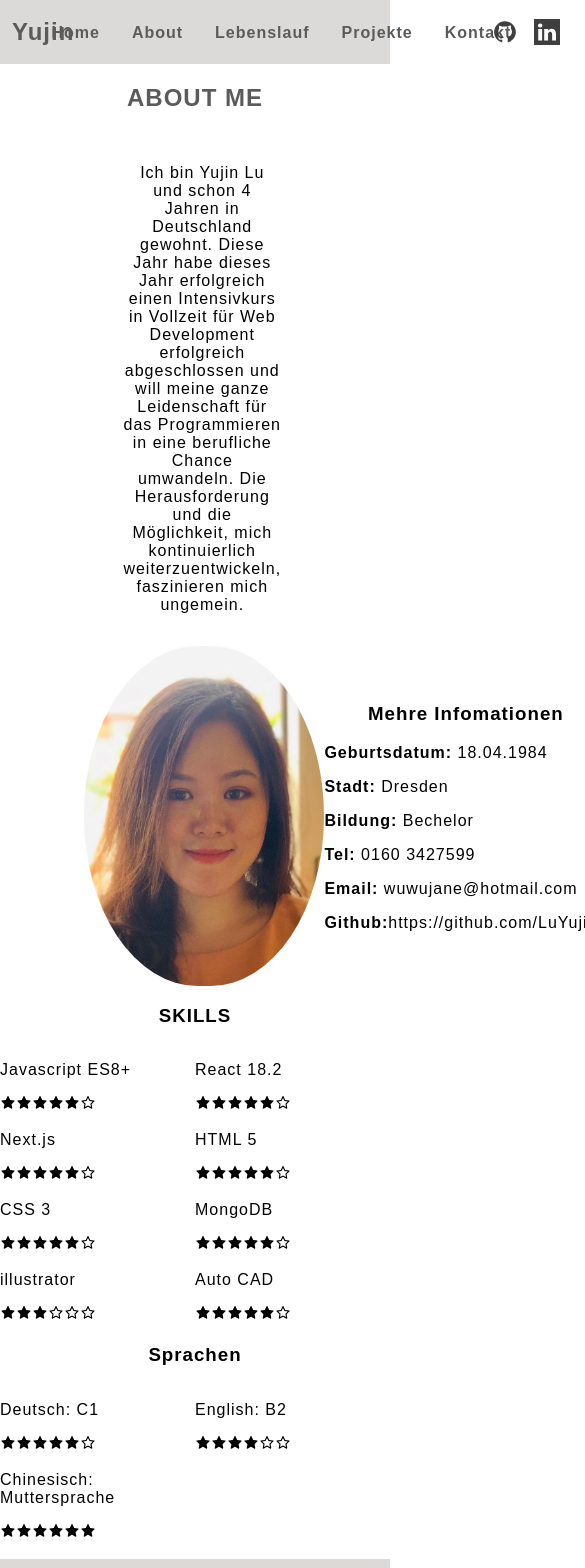
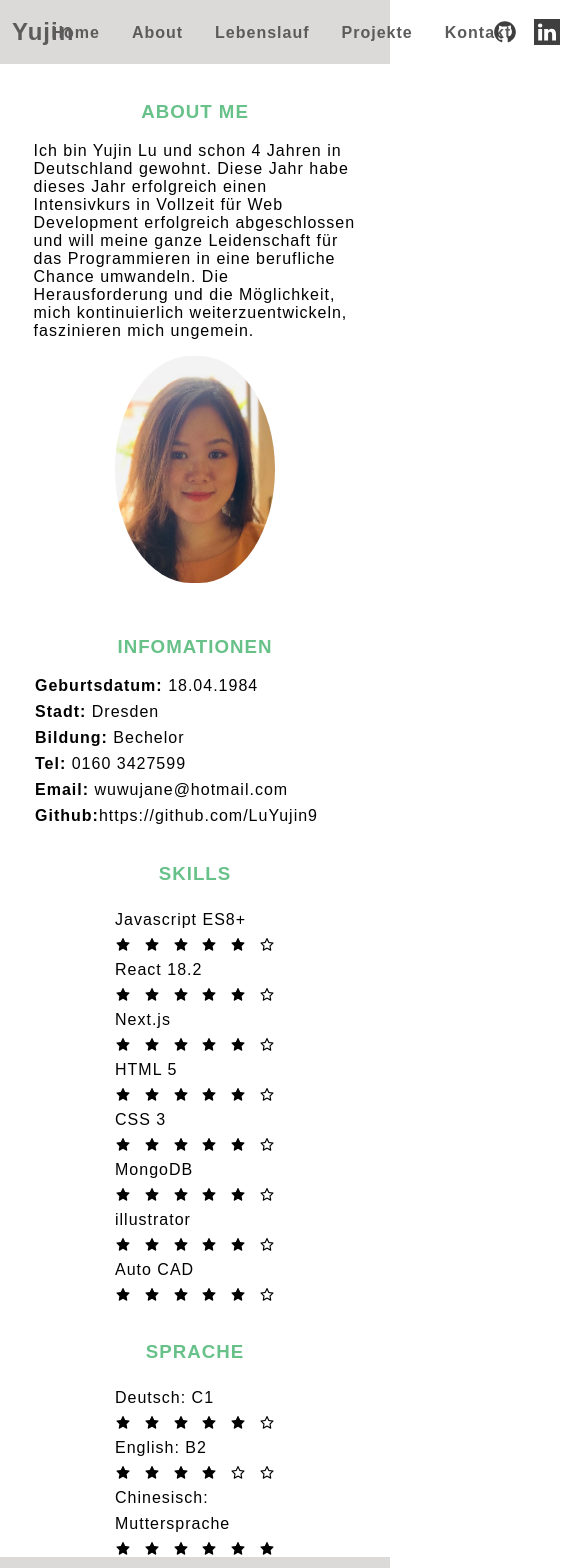
Before and after one commit to LuYujin9/Portfolio, a React (Create React App) app: page /about in a window 390 px wide. Shown: the top 1568 px of the page, 585 px wide, since content can reach past the window. Built offline with nearby package versions, Linux system fonts and the light colour scheme.

Commit message:
added the function of showing somen elements slower and styled the page 'About'

```diff
--- a/src/App.css
+++ b/src/App.css
@@ -11,7 +11,9 @@
   --color-bright: #e3ebef;
   --color-button: #67c189;
 }
-
+p {
+  margin: 8px auto;
+}
 body {
   margin: 0px;
   background-color: white;
@@ -71,6 +73,12 @@ h2 {
   color: var(--color-dack);
 }
 h3 {
+  margin-top: 2em;
+  text-align: center;
+  color: var(--color-button);
+}
+
+h4 {
   text-align: center;
 }
 
@@ -125,7 +133,7 @@ nav {
   display: flex;
   flex-direction: column;
   animation-duration: 2s;
-  animation-name: slidein;
+  animation-name: slide-in;
 }
 
 .about-me-link {
@@ -138,55 +146,9 @@ nav {
   text-decoration: none;
 }
 
-/* about me */
-.about-me-context {
-  margin: 2em 10vw;
-  text-align: center;
-}
-
-.my-foto {
-  width: 15em;
-  border-radius: 10em/15em;
-}
-
-.description {
-  margin: auto 10vh;
-  display: flex;
-}
-
-.informations-container {
-  margin: auto 10vh;
-  display: flex;
-  justify-content: space-around;
-}
-.informations {
-  margin: auto;
-}
-.progress-bar-wrap {
-  width: 10em;
-  background-color: var(--color-bright);
-}
-.progress-bar {
-  display: flex;
-  flex-direction: column;
-  justify-content: center;
-  overflow: hidden;
-  text-align: center;
-  white-space: nowrap;
-  width: 8em;
-  background-color: var(--color-button);
-}
-.skill-container {
-  display: grid;
-  grid-template-columns: 1fr 1fr;
-}
-.language-container {
-  display: grid;
-  grid-template-columns: 1fr 1fr;
-}
 /* animation */
 
-@keyframes slidein {
+@keyframes slide-in {
   from {
     margin-top: 100%;
     width: 100%;
--- a/src/App.js
+++ b/src/App.js
@@ -50,7 +50,7 @@ function App() {
       </header>
       <Routes>
         <Route path="/" element={<Home />} exact />
-        <Route path="/about" element={<About />} exact />
+        <Route path="/about" element={<About />} />
         <Route path="/resume" element={<Resume />} />
         <Route path="/projects" element={<Projects />} />
         <Route path="/contact" element={<Contact />} />
--- /dev/null
+++ b/src/Pages/About.css
@@ -0,0 +1,75 @@
+/* about me */
+.about-me-context {
+  margin: 2em 10vw;
+  text-align: center;
+}
+
+.description-container {
+  margin: auto;
+  display: flex;
+  width: 45em;
+  @media only screen and (max-width: 768px) {
+    flex-direction: column;
+    width: 92vw;
+  }
+}
+
+.my-description {
+  margin: auto;
+  width: 50%;
+  @media only screen and (max-width: 768px) {
+    flex-direction: column;
+    width: 90%;
+  }
+}
+
+.my-foto {
+  margin: 1em auto;
+  width: 10em;
+  border-radius: 10em/15em;
+}
+
+.informations-container {
+  margin: auto;
+  width: 20em;
+}
+
+.skills-container,
+.languages-container {
+  display: grid;
+  @media only screen and (max-width: 768px) {
+    margin: auto;
+    width: 95%;
+  }
+  @media only screen and (min-width: 769px) {
+    margin: auto;
+    width: 45em;
+    grid-template-columns: 1fr 1fr;
+  }
+}
+
+.skill,
+.language {
+  margin: auto;
+}
+
+.rates {
+  display: flex;
+  width: 10em;
+  justify-content: space-between;
+  animation-duration: 3s;
+  animation-name: spacing-widened;
+}
+
+@keyframes spacing-widened {
+  from {
+    width: 5em;
+  }
+  to {
+    width: 10em;
+  }
+}
+.slow-element {
+  animation-duration: 3s;
+  animation-name: slide-in;
+}
--- a/src/Pages/About.js
+++ b/src/Pages/About.js
@@ -1,10 +1,37 @@
 import { AiFillStar, AiOutlineStar } from "react-icons/ai";
+import React, { useState, useEffect, useRef } from "react";
+import "./About.css";
+
 function About() {
+  const [shouldRender, setShouldRender] = useState(false);
+  const targetRef = useRef(null);
+
+  useEffect(() => {
+    const options = {
+      root: null,
+      rootMargin: "0px",
+      threshold: 0.5,
+    };
+
+    const observer = new IntersectionObserver((entries) => {
+      entries.forEach((entry) => {
+        if (entry.isIntersecting) {
+          setShouldRender(true);
+          observer.unobserve(entry.target);
+        }
+      });
+    }, options);
+
+    if (targetRef.current) {
+      observer.observe(targetRef.current);
+    }
+  }, []);
+
   return (
     <main>
-      <h2>ABOUT ME</h2>
-      <section className="description">
-        <p className="about-me-context">
+      <h3>ABOUT ME</h3>
+      <section className="description-container">
+        <p className="my-description">
           Ich bin Yujin Lu und schon 4 Jahren in Deutschland gewohnt. Diese Jahr
           habe dieses Jahr erfolgreich einen Intensivkurs in Vollzeit für Web
           Development erfolgreich abgeschlossen und will meine ganze
@@ -12,51 +39,39 @@ function About() {
           umwandeln. Die Herausforderung und die Möglichkeit, mich
           kontinuierlich weiterzuentwickeln, faszinieren mich ungemein.
         </p>
+        <img src="/images/my-foto.jpg" alt="my foto" className="my-foto" />
       </section>
+      <h3>INFOMATIONEN</h3>
       <section className="informations-container">
-        <img src="/images/my-foto.jpg" alt="my foto" className="my-foto" />
-        <div className="informations">
-          <h3>Mehre Infomationen</h3>
-          <ul>
-            <li>
-              <p>
+        <p className="information">
           <strong>Geburtsdatum: </strong>18.04.1984
         </p>
-            </li>
-            <li>
-              <p>
+        <p className="information">
           <strong>Stadt: </strong>Dresden
         </p>
-            </li>
-            <li>
-              <p>
+        <p className="information">
           <strong>Bildung: </strong>Bechelor
         </p>
-            </li>
-            <li>
-              <p>
+        <p className="information">
           <strong>Tel: </strong>0160 3427599
         </p>
-            </li>
-            <li>
-              <p>
+        <p className="information">
           <strong>Email: </strong>wuwujane@hotmail.com
         </p>
-            </li>
-            <li>
-              <p>
+        <p className="information">
           <strong>Github:</strong>https://github.com/LuYujin9
         </p>
-            </li>
-          </ul>
-        </div>
       </section>
+
+      <div ref={targetRef} className="slow-element">
+        {shouldRender && (
+          <div>
             <section>
               <h3>SKILLS</h3>
-        <ul className="skill-container">
-          <li>
-            <p className="skill">Javascript ES8+</p>
-            <div className="rate-of-skills">
+              <ul className="skills-container">
+                <li className="skill">
+                  <p>Javascript ES8+</p>
+                  <div className="rates">
                     <AiFillStar />
                     <AiFillStar />
                     <AiFillStar />
@@ -65,9 +80,9 @@ function About() {
                     <AiOutlineStar />
                   </div>
                 </li>
-          <li>
-            <p className="skill">React 18.2</p>
-            <div className="rate-of-skills">
+                <li className="skill">
+                  <p>React 18.2</p>
+                  <div className="rates">
                     <AiFillStar />
                     <AiFillStar />
                     <AiFillStar />
@@ -76,9 +91,9 @@ function About() {
                     <AiOutlineStar />
                   </div>
                 </li>
-          <li>
-            <p className="skill">Next.js</p>
-            <div className="rate-of-skills">
+                <li className="skill">
+                  <p>Next.js</p>
+                  <div className="rates">
                     <AiFillStar />
                     <AiFillStar />
                     <AiFillStar />
@@ -87,9 +102,9 @@ function About() {
                     <AiOutlineStar />
                   </div>
                 </li>
-          <li>
-            <p className="skill">HTML 5</p>
-            <div className="rate-of-skills">
+                <li className="skill">
+                  <p>HTML 5</p>
+                  <div className="rates">
                     <AiFillStar />
                     <AiFillStar />
                     <AiFillStar />
@@ -98,9 +113,9 @@ function About() {
                     <AiOutlineStar />
                   </div>
                 </li>
-          <li>
-            <p className="skill">CSS 3</p>
-            <div className="rate-of-skills">
+                <li className="skill">
+                  <p>CSS 3</p>
+                  <div className="rates">
                     <AiFillStar />
                     <AiFillStar />
                     <AiFillStar />
@@ -109,9 +124,9 @@ function About() {
                     <AiOutlineStar />
                   </div>
                 </li>
-          <li>
-            <p className="skill">MongoDB</p>
-            <div className="rate-of-skills">
+                <li className="skill">
+                  <p>MongoDB</p>
+                  <div className="rates">
                     <AiFillStar />
                     <AiFillStar />
                     <AiFillStar />
@@ -120,20 +135,20 @@ function About() {
                     <AiOutlineStar />
                   </div>
                 </li>
-          <li>
-            <p className="skill">illustrator</p>
-            <div className="rate-of-skills">
+                <li className="skill">
+                  <p>illustrator</p>
+                  <div className="rates">
+                    <AiFillStar />
+                    <AiFillStar />
                     <AiFillStar />
                     <AiFillStar />
                     <AiFillStar />
                     <AiOutlineStar />
-              <AiOutlineStar />
-              <AiOutlineStar />
                   </div>
                 </li>
-          <li>
-            <p className="skill">Auto CAD</p>
-            <div className="rate-of-skills">
+                <li className="skill">
+                  <p>Auto CAD</p>
+                  <div className="rates">
                     <AiFillStar />
                     <AiFillStar />
                     <AiFillStar />
@@ -145,11 +160,11 @@ function About() {
               </ul>
             </section>
             <section>
-        <h3>Sprachen</h3>
-        <ul className="language-container">
-          <li>
-            <p className="skill">Deutsch: C1</p>
-            <div className="rate-of-skills">
+              <h3>SPRACHE</h3>
+              <ul className="languages-container">
+                <li className="language">
+                  <p>Deutsch: C1</p>
+                  <div className="rates">
                     <AiFillStar />
                     <AiFillStar />
                     <AiFillStar />
@@ -158,9 +173,9 @@ function About() {
                     <AiOutlineStar />
                   </div>
                 </li>
-          <li>
-            <p className="skill">English: B2</p>
-            <div className="rate-of-skills">
+                <li className="language">
+                  <p>English: B2</p>
+                  <div className="rates">
                     <AiFillStar />
                     <AiFillStar />
                     <AiFillStar />
@@ -169,9 +184,10 @@ function About() {
                     <AiOutlineStar />
                   </div>
                 </li>
-          <li>
-            <p className="skill">Chinesisch: Muttersprache</p>
-            <div className="rate-of-skills">
+                <li className="language">
+                  <p>Chinesisch:</p>
+                  <p> Muttersprache</p>
+                  <div className="rates">
                     <AiFillStar />
                     <AiFillStar />
                     <AiFillStar />
@@ -182,6 +198,9 @@ function About() {
                 </li>
               </ul>
             </section>
+          </div>
+        )}
+      </div>
     </main>
   );
 }
--- a/src/Pages/Home.js
+++ b/src/Pages/Home.js
@@ -6,7 +6,7 @@ function Home() {
       <section className="homepage">
         <div className="homepage-context-container">
           <h2>Yujin Lu</h2>
-          <h3>Ich bin eine Web-Entwicklerin in Dresden.</h3>
+          <h4>Ich bin eine Web-Entwicklerin in Dresden.</h4>
           <Link className="about-me-link" to="/about">
             ABOUT ME
           </Link>
```
Also changed, not shown: src/icon.js (deleted, +0 -46 lines). Lines whose indentation alone changed are shown as unchanged.
